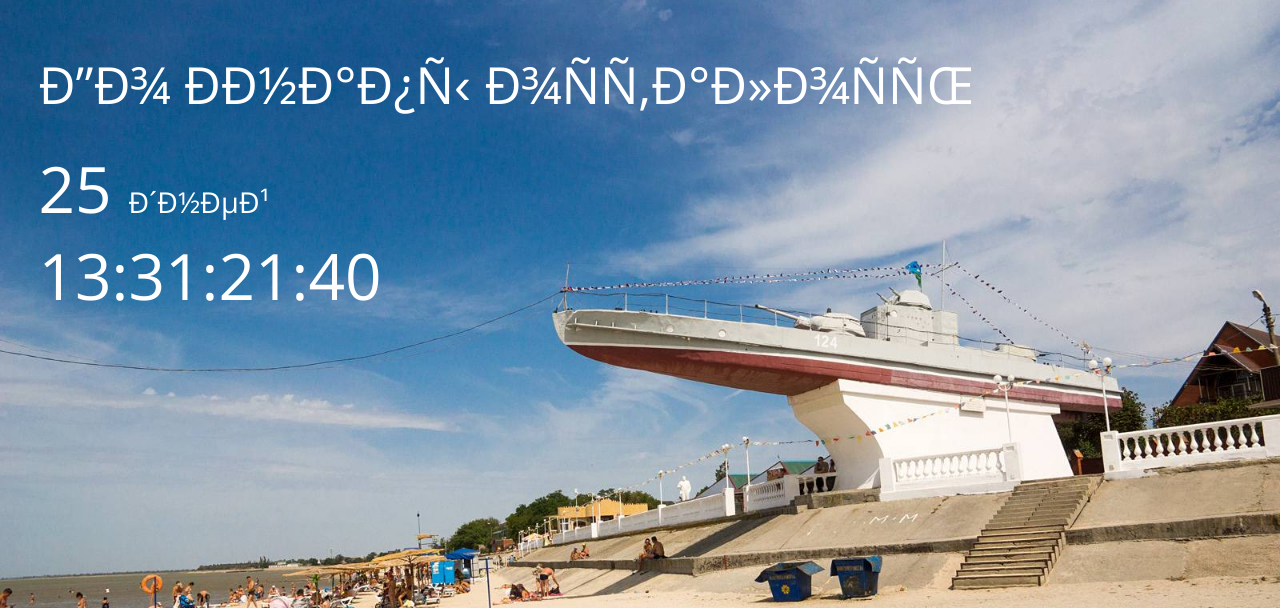
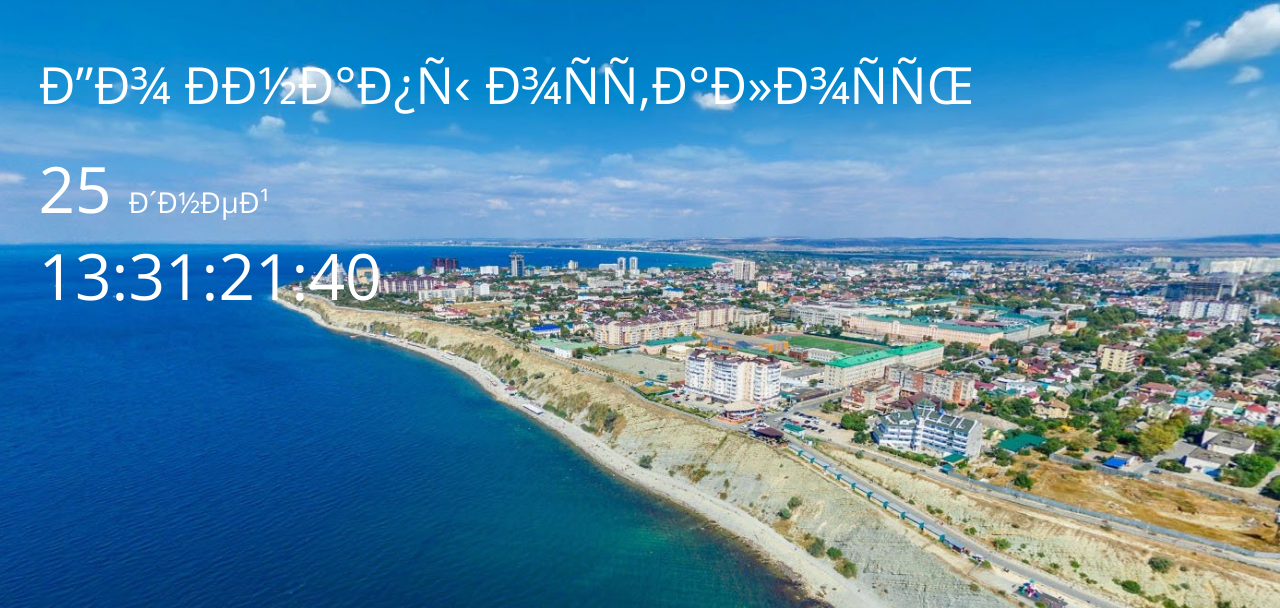
Before and after one commit to pogo4/alcotimer, a PHP site: page / in a window 1280 px wide. Shown: the top 608 px of the page. Run offline with PHP 8.4, Linux system fonts and the light colour scheme.

Commit message:
Update index.css

```diff
--- a/index.css
+++ b/index.css
@@ -6,7 +6,7 @@
   flex-direction: column;
   align-items: flex-start;
   align-content: stretch;
-  background: url(/3.jpeg);
+  background: url(/1650476259_63-sportishka-com-p-anapa-dostoprimechatelnosti-krasivo-foto-65.jpg);
   background-size: cover;
   background-position-x: right;
   background-position-y: center;
```
